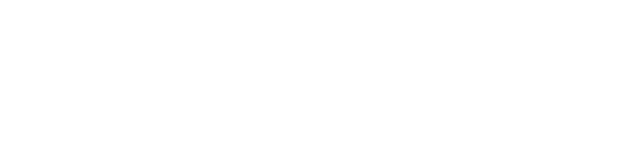
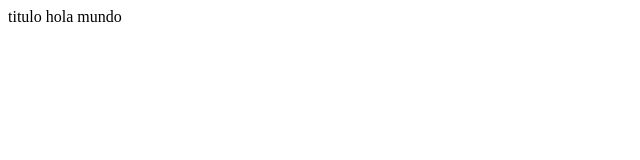
Before and after one commit to LuisTormes18/helloworldgit, a plain HTML site: page index.html in a window 1280 px wide. Shown: the whole page, without its empty margins (0-640 px from the left). Drawn offline with Linux system fonts and the light colour scheme.

Commit message:
se modifico titulo helloworld git

```diff
--- a/index.html
+++ b/index.html
@@ -6,6 +6,6 @@
     <title>Helloworldgitnuevo</title>
 </head>
 <body>
-
+    <hl> titulo hola mundo<hl>
 </body>
 </html>
```
